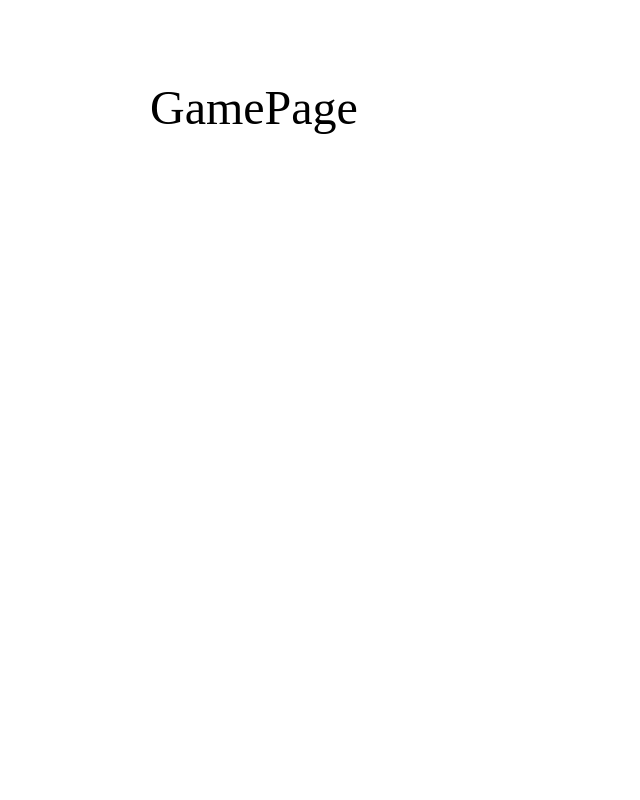
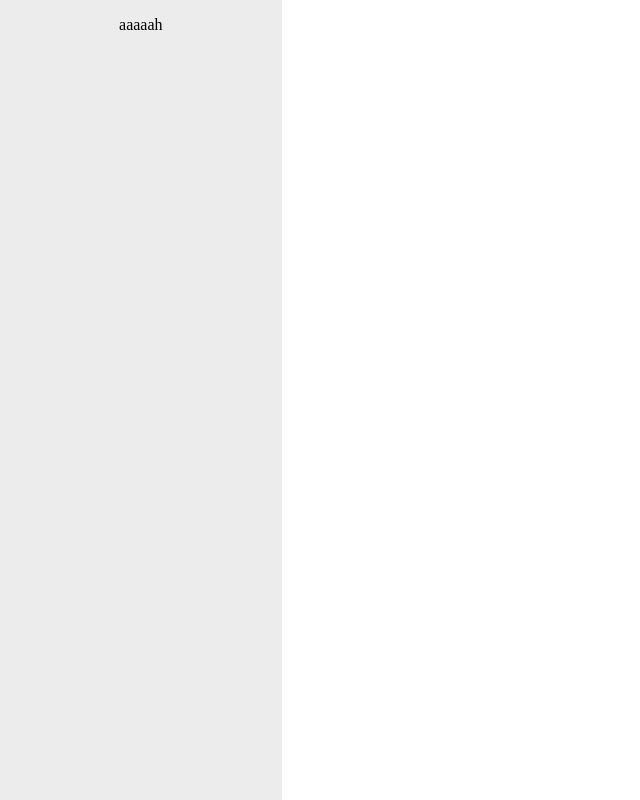
Before and after one commit to YannisAd/Moque-up, a React (Vite) app in the folder moque-up/: page /game in a window 1280 px wide. Shown: the whole page, without its empty margins (0-640 px from the left). Built offline with nearby package versions, Linux system fonts and the light colour scheme; a web font is replaced by a local one.

Commit message:
list + board working one draggable

```diff
--- a/moque-up/package.json
+++ b/moque-up/package.json
@@ -4,6 +4,7 @@
     "typescript": "^5.4.2"
   },
   "dependencies": {
+    "@dnd-kit/core": "^6.1.0",
     "@emotion/react": "^11.11.4",
     "@emotion/styled": "^11.11.0",
     "@mui/material": "^5.15.13",
--- a/moque-up/src/App.jsx
+++ b/moque-up/src/App.jsx
@@ -1,5 +1,5 @@
 import { BrowserRouter as Router, Routes, Route } from "react-router-dom";
-import GamePage from "./pages/GamePage/GamePage.jsx";
+import GamePage from "./pages/GamePage/GamePage";
 import HomePage from "./pages/HomePage/HomePage";
 import ScorePage from "./pages/ScorePage/ScorePage";
 import { AppContextProvider, useAppContext } from "./contexts/AppContext.jsx";
--- /dev/null
+++ b/moque-up/src/components/Draggable.jsx
@@ -0,0 +1,24 @@
+import React from "react";
+import { useDraggable } from "@dnd-kit/core";
+
+export function Draggable(props) {
+    const { attributes, listeners, setNodeRef, transform } = useDraggable({
+        id: props.id,
+    });
+    const style = transform
+        ? {
+              transform: `translate3d(${transform.x}px, ${transform.y}px, 0)`,
+          }
+        : undefined;
+
+    return (
+        <button
+            ref={setNodeRef}
+            style={{ ...style, ...props.customStyle }}
+            {...listeners}
+            {...attributes}
+        >
+            {props.children}
+        </button>
+    );
+}
--- /dev/null
+++ b/moque-up/src/components/Droppable.jsx
@@ -0,0 +1,17 @@
+import React from "react";
+import { useDroppable } from "@dnd-kit/core";
+
+export function Droppable(props) {
+    const { isOver, setNodeRef } = useDroppable({
+        id: props.id,
+    });
+    const style = {
+        color: isOver ? "green" : undefined,
+    };
+
+    return (
+        <div ref={setNodeRef} style={style} className={props.name}>
+            {props.children}
+        </div>
+    );
+}
--- a/moque-up/src/pages/GamePage/GamePage.jsx
+++ b/moque-up/src/pages/GamePage/GamePage.jsx
@@ -1,12 +1,83 @@
 import React from "react";
+import { useState } from "react";
 import "./GamePage.scss";
+import { Droppable } from "../../components/Droppable";
+import { Draggable } from "../../components/Draggable";
+import { DndContext } from "@dnd-kit/core";
+
+const initialElems = [
+    {
+        id: "1",
+        content: "aaaaah",
+        parent: "comp-list",
+        position: {
+            x: 0,
+            y: 0,
+        },
+    },
+];
 
 const GamePage = () => {
+    const [drags, setDrags] = useState(initialElems);
+
     return (
-        <div className="gamePage page">
-            <h1>GamePage</h1>
+        <div className="gamePage">
+            <DndContext onDragEnd={handleDragEnd}>
+                <Droppable key="comp-list" id="comp-list" name="list-droppable">
+                    {drags.map((dragElem) =>
+                        dragElem.parent == "comp-list" ? (
+                            <Draggable
+                                customStyle={{
+                                    position: "static",
+                                    left: `0px`,
+                                    top: `0px`,
+                                }}
+                                key={dragElem.id}
+                                id={dragElem.id}
+                            >
+                                {dragElem.content}
+                            </Draggable>
+                        ) : (
+                            <></>
+                        )
+                    )}
+                </Droppable>
+                <Droppable key="board" id="board" name="board-droppable">
+                    {drags.map((dragElem) =>
+                        dragElem.parent == "board" ? (
+                            <Draggable
+                                customStyle={{
+                                    position: "absolute",
+                                    left: `${dragElem.position.x}px`,
+                                    top: `${dragElem.position.y}px`,
+                                }}
+                                key={dragElem.id}
+                                id={dragElem.id}
+                                content={dragElem.content}
+                            >
+                                {dragElem.content}
+                            </Draggable>
+                        ) : (
+                            <></>
+                        )
+                    )}
+                </Droppable>
+            </DndContext>
         </div>
     );
+
+    function handleDragEnd(event) {
+        const dragElem = drags.find((x) => x.id === event.active.id);
+        dragElem.position.x += event.delta.x;
+        dragElem.position.y += event.delta.y;
+        dragElem.parent = event.over.id;
+        const _drags = drags.map((x) => {
+            if (x.id === dragElem.id) return dragElem;
+            return x;
+        });
+        setDrags(_drags);
+        console.log(drags);
+    }
 };
 
 export default GamePage;
--- a/moque-up/src/pages/GamePage/GamePage.scss
+++ b/moque-up/src/pages/GamePage/GamePage.scss
@@ -1,5 +1,22 @@
 .gamePage {
-    h1 {
-        font-size: 3rem;
+    width: 100vw;
+    height: 100vh;
+    display: flex;
+    justify-content: space-between;
+    align-items: stretch;
+
+    .list-droppable {
+        flex: 1;
+        background-color: #ececec;
+        padding: 16px;
+        display: flex;
+        flex-direction: column;
+        justify-content: flex-start;
+        align-items: center;
+    }
+
+    .board-droppable {
+        flex: 4;
+        background-color: white;
     }
 }
```
Also changed, not shown: 1 other file (tests, documents, lock files or other folders).
